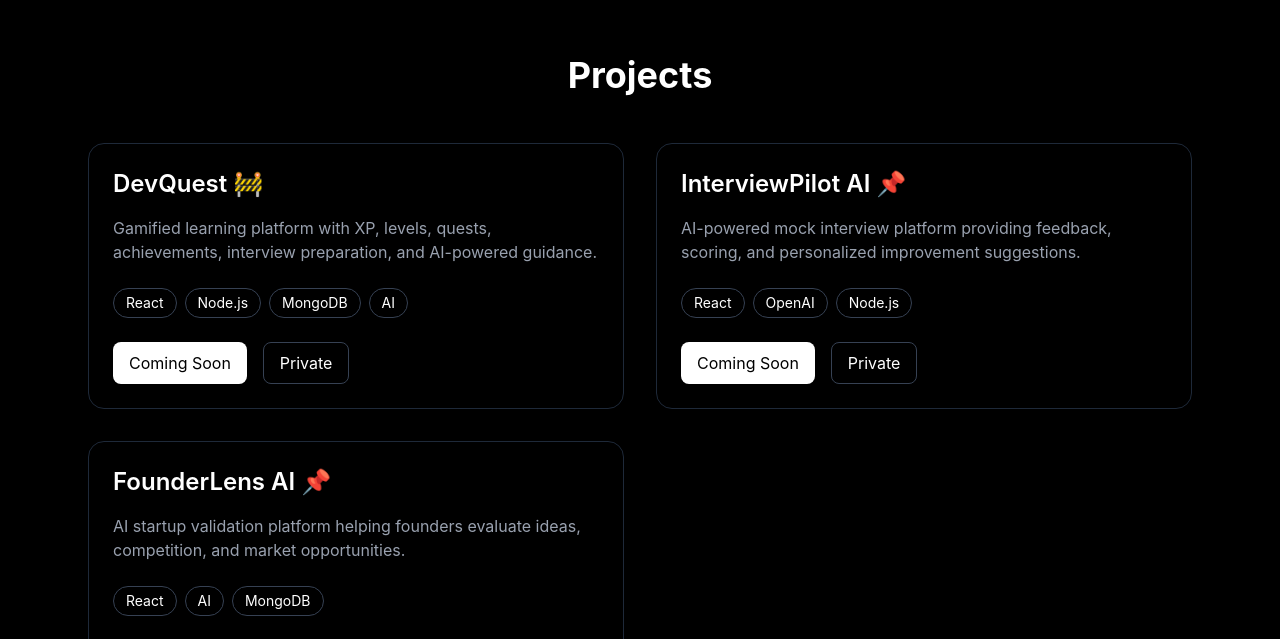
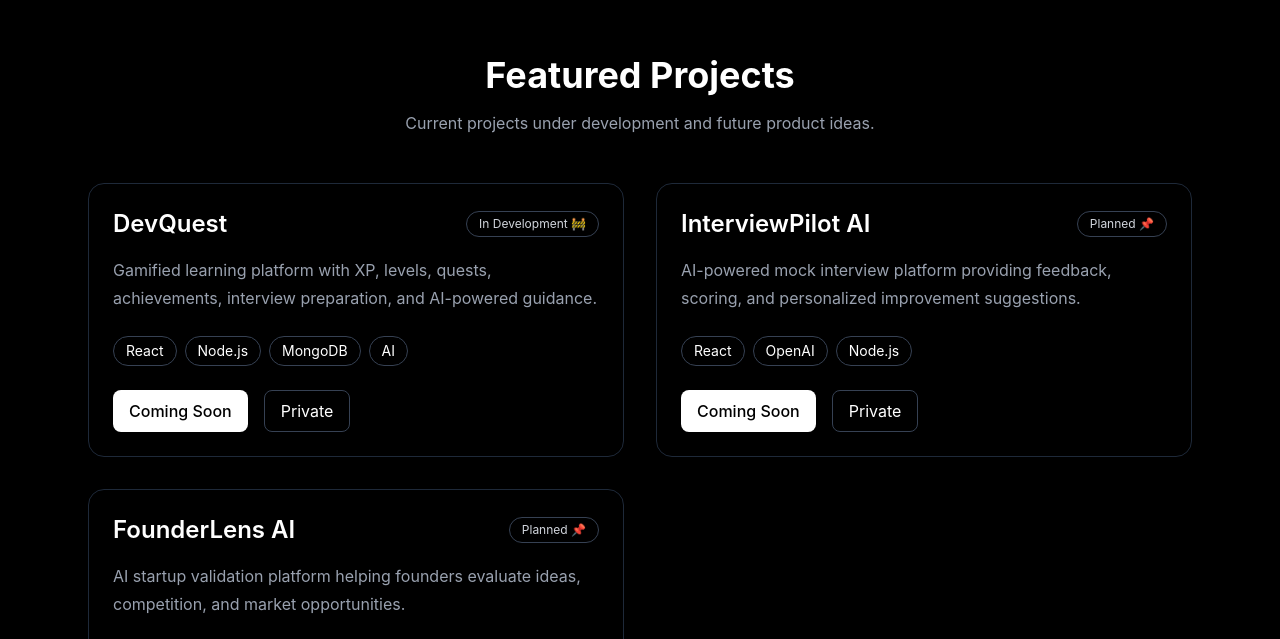
Before and after one commit to vikasthakur-2004/vikas-portfolio, a React (Vite) app: page / in a window 1280 px wide. Shown: the part 1621-2260 px from the top of the page. Built offline with nearby package versions, Linux system fonts and the light colour scheme.

Commit message:
Day 7 - Portfolio Polish and SEO

```diff
--- a/index.html
+++ b/index.html
@@ -4,7 +4,19 @@
     <meta charset="UTF-8" />
     <link rel="icon" type="image/svg+xml" href="/favicon.svg" />
     <meta name="viewport" content="width=device-width, initial-scale=1.0" />
-    <title>vikas-portfolio</title>
+    <title>Vikassingh Thakur | Full Stack Developer</title>
+    <meta name="description"
+      content="Vikassingh Thakur - Full Stack Developer specializing in React, Node.js, MongoDB and AI Integration." />
+
+    <meta name="keywords" content="Vikassingh Thakur, Full Stack Developer, React Developer, Portfolio, AI Integration" />
+
+    <meta name="author" content="Vikassingh Thakur" />
+    <meta property="og:title" content="Vikassingh Thakur | Full Stack Developer" />
+
+    <meta property="og:description"
+      content="Full Stack Developer specializing in React, Node.js, MongoDB and AI Integration." />
+
+    <meta property="og:type" content="website" />
   </head>
   <body>
     <div id="root"></div>
--- a/src/components/Footer.jsx
+++ b/src/components/Footer.jsx
@@ -1,7 +1,8 @@
 function Footer() {
   return (
     <footer className="border-t border-gray-800 py-6 text-center text-gray-500">
-      © 2026 Vikassingh Thakur. Built with React & Tailwind CSS.
+      © 2026 Vikassingh Thakur. Crafting modern web experiences with React,
+      Node.js & AI.
     </footer>
   );
 }
--- a/src/components/Navbar.jsx
+++ b/src/components/Navbar.jsx
@@ -15,6 +15,8 @@
               to="hero"
               smooth={true}
               duration={500}
+              spy={true}
+              activeClass="text-white"
               className="cursor-pointer hover:text-white"
             >
               Home
@@ -26,6 +28,8 @@
               to="about"
               smooth={true}
               duration={500}
+              spy={true}
+              activeClass="text-white"
               className="cursor-pointer hover:text-white"
             >
               About
@@ -37,6 +41,8 @@
               to="skills"
               smooth={true}
               duration={500}
+              spy={true}
+              activeClass="text-white"
               className="cursor-pointer hover:text-white"
             >
               Skills
@@ -47,6 +53,8 @@
               to="projects"
               smooth={true}
               duration={500}
+              spy={true}
+              activeClass="text-white"
               className="cursor-pointer hover:text-white"
             >
               Projects
@@ -57,6 +65,8 @@
               to="contact"
               smooth={true}
               duration={500}
+              spy={true}
+              activeClass="text-white"
               className="cursor-pointer hover:text-white"
             >
               Contact
@@ -80,6 +90,8 @@
                   to="hero"
                   smooth={true}
                   duration={500}
+                  spy={true}
+              activeClass="text-white"
                   onClick={() => setMenuOpen(false)}
                 >
                   Home
@@ -91,6 +103,8 @@
                   to="about"
                   smooth={true}
                   duration={500}
+                  spy={true}
+              activeClass="text-white"
                   onClick={() => setMenuOpen(false)}
                 >
                   About
@@ -102,6 +116,8 @@
                   to="skills"
                   smooth={true}
                   duration={500}
+                  spy={true}
+              activeClass="text-white"
                   onClick={() => setMenuOpen(false)}
                 >
                   Skills
@@ -113,6 +129,8 @@
                   to="projects"
                   smooth={true}
                   duration={500}
+                  spy={true}
+              activeClass="text-white"
                   onClick={() => setMenuOpen(false)}
                 >
                   Projects
@@ -124,6 +142,8 @@
                   to="contact"
                   smooth={true}
                   duration={500}
+                  spy={true}
+              activeClass="text-white"
                   onClick={() => setMenuOpen(false)}
                 >
                   Contact
--- a/src/sections/Projects.jsx
+++ b/src/sections/Projects.jsx
@@ -1,21 +1,24 @@
 function Projects() {
   const projects = [
     {
-    title: "DevQuest 🚧",
+      title: "DevQuest",
+      status: "In Development 🚧",
       description:
         "Gamified learning platform with XP, levels, quests, achievements, interview preparation, and AI-powered guidance.",
       tech: ["React", "Node.js", "MongoDB", "AI"],
     },
 
     {
-    title: "InterviewPilot AI 📌",
+      title: "InterviewPilot AI",
+      status: "Planned 📌",
       description:
         "AI-powered mock interview platform providing feedback, scoring, and personalized improvement suggestions.",
       tech: ["React", "OpenAI", "Node.js"],
     },
 
     {
-    title: "FounderLens AI 📌",
+      title: "FounderLens AI",
+      status: "Planned 📌",
       description:
         "AI startup validation platform helping founders evaluate ideas, competition, and market opportunities.",
       tech: ["React", "AI", "MongoDB"],
@@ -25,19 +28,39 @@
   return (
     <section
       id="projects"
-      className="min-h-screen px-6 py-24 max-w-6xl mx-auto"
+      className="py-24 px-6 max-w-6xl mx-auto"
     >
-      <h2 className="text-4xl font-bold mb-12 text-center">Projects</h2>
+      <h2 className="text-4xl font-bold mb-4 text-center">
+        Featured Projects
+      </h2>
+
+      <p className="text-gray-400 text-center mb-12">
+        Current projects under development and future product ideas.
+      </p>
 
       <div className="grid md:grid-cols-2 gap-8">
         {projects.map((project) => (
           <div
             key={project.title}
-            className="border border-gray-800 rounded-2xl p-6 hover:-translate-y-2 hover:border-white transition-all duration-300"
+            className="border border-gray-800 rounded-2xl p-6
+            hover:border-purple-500
+            hover:-translate-y-2
+            hover:shadow-[0_0_25px_rgba(168,85,247,0.25)]
+            transition-all duration-300"
           >
-            <h3 className="text-2xl font-semibold mb-4">{project.title}</h3>
+            <div className="flex items-center justify-between mb-4">
+              <h3 className="text-2xl font-semibold">
+                {project.title}
+              </h3>
 
-            <p className="text-gray-400 mb-6">{project.description}</p>
+              <span className="text-xs px-3 py-1 rounded-full border border-gray-700 text-gray-300">
+                {project.status}
+              </span>
+            </div>
+
+            <p className="text-gray-400 mb-6 leading-7">
+              {project.description}
+            </p>
 
             <div className="flex flex-wrap gap-2 mb-6">
               {project.tech.map((item) => (
@@ -51,11 +74,11 @@
             </div>
 
             <div className="flex gap-4">
-              <button className="px-4 py-2 bg-white text-black rounded-lg">
+              <button className="px-4 py-2 bg-white text-black rounded-lg font-medium">
                 Coming Soon
               </button>
 
-              <button className="px-4 py-2 border border-gray-700 rounded-lg">
+              <button className="px-4 py-2 border border-gray-700 rounded-lg hover:border-purple-500 transition">
                 Private
               </button>
             </div>
```
Lines whose indentation alone changed are shown as unchanged.
